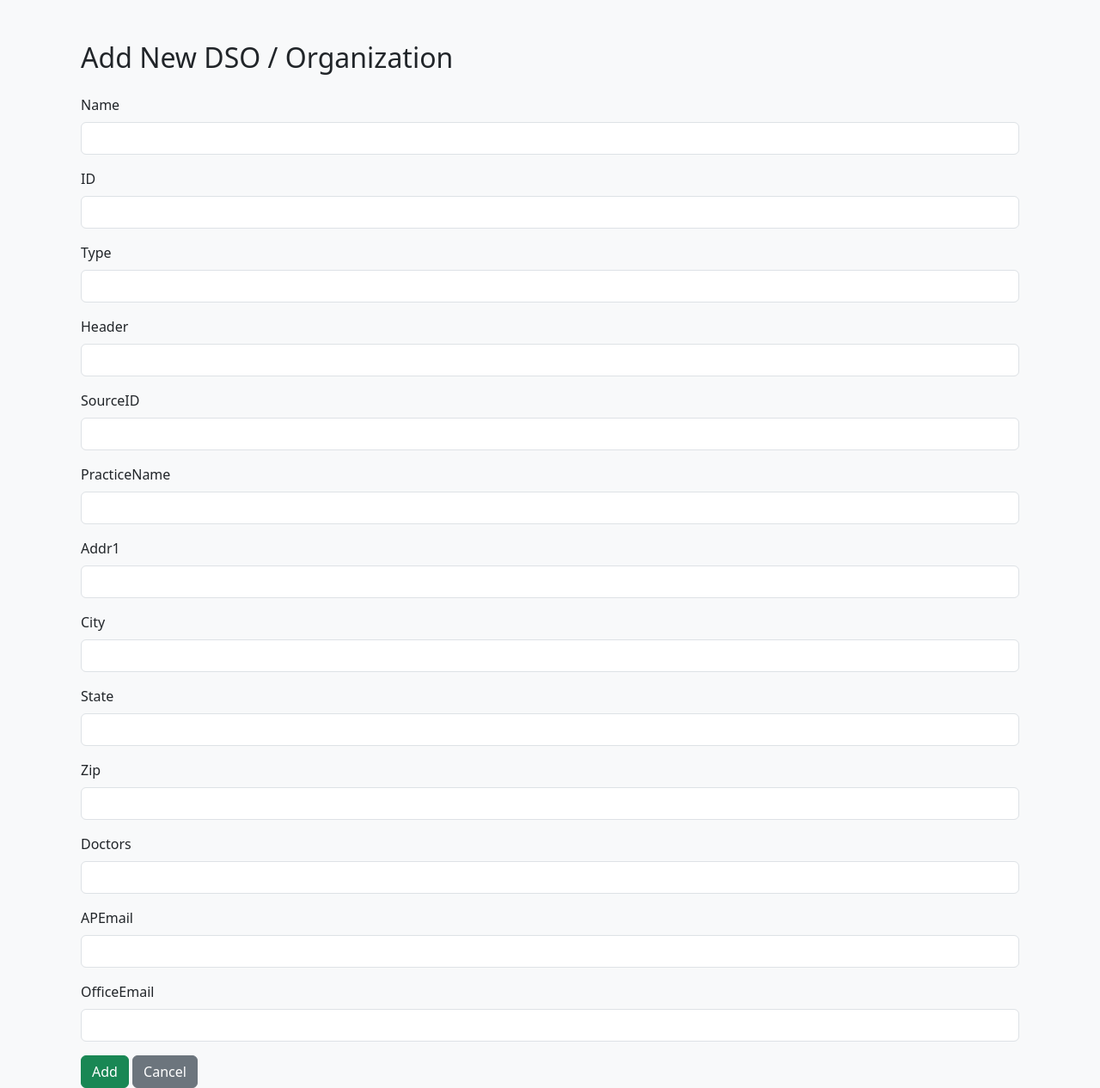
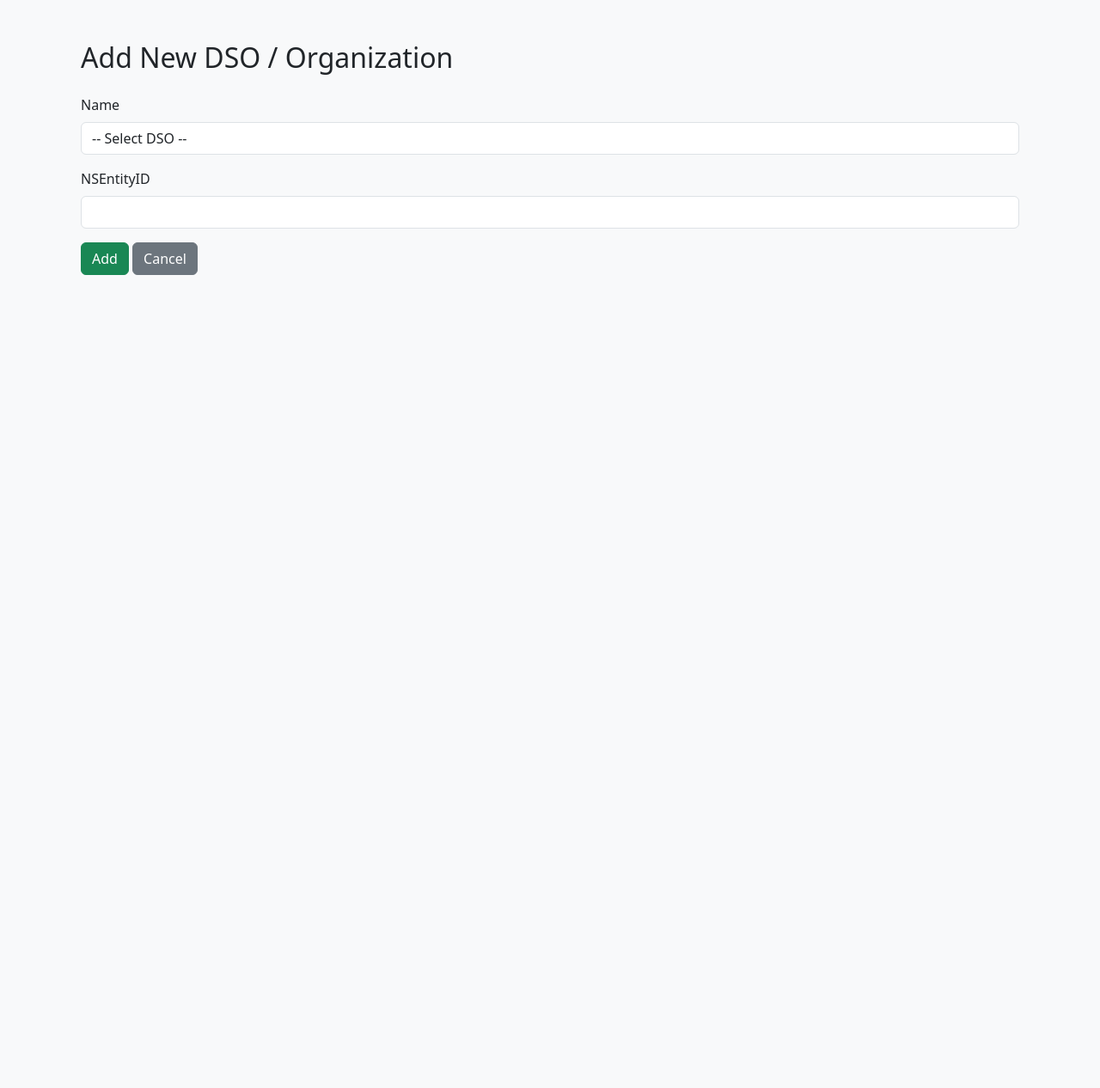
Before and after one commit to Specialty-Appliances/flask-matching-app, a Flask app: page /setup/add in a window 1280 px wide. Shown: the whole page at 86% size. After the commit the page ends 320 px from the top, so only its background shows below. Run offline with Flask 3, Linux system fonts and the light colour scheme; parts of the project's set-up code (start-up, migrations or seed data) failed here and were passed over.

Commit message:
added auto mapping and home page and setup

```diff
--- a/app.py
+++ b/app.py
@@ -7,14 +7,13 @@ import tempfile
 import pandas as pd
 from flask import Flask, request, render_template, redirect, url_for, session
 from werkzeug.utils import secure_filename
-from databricks_conn import get_customer_data, upload_to_datalake
+from databricks_conn import get_customer_data, upload_to_datalake ,get_dso_dropdown_options,insert_or_update_dso_config, get_dso_config_data
 from match_logic import match_records_by_fields
 from datetime import datetime
 
 # --- Config ---
 UPLOAD_FOLDER = 'temp_uploads'
 ALLOWED_EXTENSIONS = {'xlsx'}
-JSON_FILE = 'data.json'
 
 app = Flask(__name__)
 app.secret_key = "6cb3dd47625397ec6703cd04dbf6014e2671977d0ca1a16c2c858fa195b00255"
@@ -23,23 +22,17 @@ os.makedirs(UPLOAD_FOLDER, exist_ok=True)
 logging.basicConfig(level=logging.INFO)
 
 # --- Helper Functions ---
-
 def load_dso_data():
-    try:
-        with open(JSON_FILE, 'r') as f:
-            return json.load(f)
-    except FileNotFoundError:
-        return []
+    return get_dso_config_data()
 
 def save_dso_data(data):
-    with open(JSON_FILE, 'w') as f:
+    with open('data.json', 'w') as f:
         json.dump(data, f, indent=2)
 
 def allowed_file(filename):
     return '.' in filename and filename.rsplit('.', 1)[1].lower() in ALLOWED_EXTENSIONS
 
 # --- Routes ---
-
 @app.route('/')
 def home():
     return render_template('home.html')
@@ -47,8 +40,8 @@ def home():
 @app.route('/upload', methods=['GET', 'POST'])
 def upload_file():
     if request.method == 'GET':
-        dso_data = load_dso_data()
-        dso_list = [f"{d['Name']} | {d['ID']}" for d in dso_data]
+        dso_data = load_dso_data().to_dict(orient='records')
+        dso_list = [f"{d['Name']} | {d['NSEntityID']}" for d in dso_data]
         return render_template('upload.html', dso_names=dso_list)
 
     if 'file' not in request.files:
@@ -61,12 +54,17 @@ def upload_file():
     if file and allowed_file(file.filename):
         filename = secure_filename(file.filename)
         dso = request.form.get('dso')
-        dso_name = dso.split('|')[0].strip()
+        if not dso or '|' not in dso:
+            return "Invalid DSO selection.", 400
+
+        dso_name, dso_id = dso.split('|')
+        dso_name = dso_name.strip()
+        dso_id = dso_id.strip()
         session['dso'] = dso_name
         session['original_filename'] = filename
 
-        config = load_dso_data()
-        config_entry = next((e for e in config if e["Name"] == dso_name), None)
+        config_df = load_dso_data().to_dict(orient='records')
+        config_entry = next((e for e in config_df if e["Name"] == dso_name and str(e["NSEntityID"]) == dso_id), None)
         if not config_entry:
             return f"No config for DSO '{dso_name}'", 400
 
@@ -75,20 +73,40 @@ def upload_file():
         df = pd.read_excel(file, dtype=str, header=dso_header).fillna('')
         df.columns = df.columns.str.strip()
 
+        # Extract valid mappings (ignore metadata keys)
+        cleaned_mapping = {
+            k: v for k, v in config_entry.items()
+            if k not in ['ID', 'Name', 'NSEntityID', 'Type', 'Header', 'Concat_Doctor']
+            and isinstance(v, str) and v.strip()
+        }
+
+        try:
+            df = df[list(cleaned_mapping.values())]
+        except KeyError as e:
+            return f"Missing expected column(s): {e}", 400
+
+        df.columns = list(cleaned_mapping.keys())
+
+        # Handle doctor name concatenation if configured
         if concat_dr and all(col in df.columns for col in concat_dr):
             df['Doctors'] = df[concat_dr[0]].fillna('') + ' ' + df[concat_dr[1]].fillna('')
 
-        keys_in = list(config_entry.values())[5:]
-        keys_out = list(config_entry.keys())[5:]
-        df = df[keys_in]
-        df.columns = keys_out
+        # Combine email and add_email into one 'Emails' column
+        if 'Emails' in df.columns and 'AddEmail' in df.columns:
+            df['Emails'] = df['Emails'].astype(str) + ',' + df['AddEmail'].astype(str)
+        elif 'AddEmail' in df.columns:
+            df['Emails'] = df['AddEmail'].astype(str)
+
+        # Add metadata columns
         df['Source'] = dso_name
-        df['DSO_Id'] = config_entry["ID"]
-        df['Type'] = config_entry["Type"]
+        df['DSO_Id'] = config_entry.get("NSEntityID", '')
+        df['Type'] = config_entry.get("Type", '')
 
-        if 'SourceID' not in df.columns:
+        # Generate SourceID if not already present
+        if 'SourceID' not in df.columns and 'PracticeName' in df.columns and 'Addr1' in df.columns:
             df['SourceID'] = df['PracticeName'].astype(str) + ' | ' + df['Addr1'].astype(str)
 
+        # Save prepared file temporarily
         temp_path = os.path.join(tempfile.gettempdir(), f"{uuid.uuid4()}.parquet")
         df.to_parquet(temp_path)
         session['prepared_data_path'] = temp_path
@@ -170,26 +188,29 @@ def send_to_datalake():
         return f"Upload failed: {e}", 500
 
 # --- DSO Setup Routes ---
-
 @app.route('/setup')
 def setup():
-    data = load_dso_data()
+    data_df = get_dso_config_data()
+    data = data_df.to_dict(orient='records')
     return render_template('setup.html', data=data)
 
 @app.route('/setup/add', methods=['GET', 'POST'])
 def setup_add():
     if request.method == 'POST':
         new_dso = {k: v for k, v in request.form.items()}
-        data = load_dso_data()
-        data.append(new_dso)
-        save_dso_data(data)
+        insert_or_update_dso_config(new_dso)
         return redirect(url_for('setup'))
-    return render_template('setup_add.html')
+
+    dso_df = get_dso_dropdown_options()
+    dso_list = dso_df.to_dict(orient='records')
+
+    columns = list(get_dso_config_data().columns)
+    return render_template('setup_add.html', dso_list=dso_list, columns=columns)
 
 @app.route('/setup/edit/<org_id>', methods=['GET', 'POST'])
 def setup_edit(org_id):
     data = load_dso_data()
-    org = next((d for d in data if d["ID"] == org_id), None)
+    org = next((d for d in data if d["NSEntityID"] == org_id), None)
     if not org:
         return "DSO not found", 404
 
@@ -205,7 +226,7 @@ def setup_edit(org_id):
 @app.route('/setup/delete/<org_id>', methods=['POST'])
 def setup_delete(org_id):
     data = load_dso_data()
-    data = [d for d in data if d["ID"] != org_id]
+    data = [d for d in data if d["NSEntityID"] != org_id]
     save_dso_data(data)
     return redirect(url_for('setup'))
 
--- a/databricks_conn.py
+++ b/databricks_conn.py
@@ -92,17 +92,38 @@ def upload_to_datalake(df: pd.DataFrame):
     finally:
         cursor.close()
 
+def get_dso_config_data():
+    query = "SELECT * FROM sa.dso_recon.dso_config"
+    return pd.read_sql(query, connection)  # Use your Databricks connection
 
+def get_dso_dropdown_options():
+    query = "SELECT CompanyName AS Name, DSOId AS ID FROM sa.netsuite.customer_dso"
+    return pd.read_sql(query, connection)
 
-# def get_dso_list():
-#     """Fetches a list of DSOs from the datalake."""
-#     cursor = connection.cursor()
-#     dso_names = []
-#     try:
-#         # CORRECTED QUERY: Used backticks (`) for the table identifier.
-#         cursor.execute("SELECT CompanyName, DSOId FROM `sa`.`netsuite`.`customer_dso`")
-#         for row in cursor.fetchall():
-#             dso_names.append(f"{row['CompanyName']} | {row['DSOId']}")
-#     finally:
-#         cursor.close()
-#     return dso_names
+def insert_or_update_dso_config(record):
+    # Normalize boolean values
+    for key in ["ConcatSourceID", "ConcatDoctorName"]:
+        record[key] = str(record.get(key, "")).lower() in ["true", "1", "on", "yes"]
+
+    # Helper to safely format SQL values
+    def format_value(v):
+        if v is None or str(v).strip() == "":
+            return "NULL"
+        escaped = str(v).replace("'", "''")
+        return f"'{escaped}'"
+
+    columns = list(record.keys())
+    values = [format_value(record[col]) for col in columns]
+
+    col_str = ", ".join(f"`{col}`" for col in columns)
+    val_str = ", ".join(values)
+
+    query = f"""
+        INSERT INTO sa.dso_recon.dso_config ({col_str})
+        VALUES ({val_str})
+    """
+
+    print("🟢 Executing insert query:\n", query)
+
+    with connection.cursor() as cursor:
+        cursor.execute(query)
--- a/templates/setup_add.html
+++ b/templates/setup_add.html
@@ -3,14 +3,54 @@
 <div class="container mt-4">
     <h2 class="mb-4">Add New DSO / Organization</h2>
     <form method="post">
-        {% for field in ["Name", "ID", "Type", "Header", "SourceID", "PracticeName", "Addr1", "City", "State", "Zip", "Doctors", "APEmail", "OfficeEmail"] %}
+
+        <!-- Static Dropdown for DSO Name -->
         <div class="mb-3">
-            <label class="form-label">{{ field }}</label>
-            <input type="text" class="form-control" name="{{ field }}">
+            <label class="form-label">Name</label>
+            <select class="form-control" name="Name" id="Name" onchange="setDSOId()" required>
+                <option value="">-- Select DSO --</option>
+                {% for dso in dso_list %}
+                    <option value="{{ dso['Name'] }}" data-id="{{ dso['ID'] }}">{{ dso['Name'] }}</option>
+                {% endfor %}
+            </select>
         </div>
-        {% endfor %}
+
+        <!-- Auto-filled NSEntityID -->
+        <div class="mb-3">
+            <label class="form-label">NSEntityID</label>
+            <input type="text" class="form-control" name="NSEntityID" id="ID" readonly>
+        </div>
+
+
+        <!-- Dynamic Fields from Databricks Schema -->
+{% for field in columns %}
+    {% if field not in ["Name", "ID", "NSEntityID"] %}
+        {% if field in ["ConcatSourceID", "ConcatDoctorName"] %}
+            <div class="form-check mb-3">
+                <input class="form-check-input" type="checkbox" name="{{ field }}" id="{{ field }}">
+                <label class="form-check-label" for="{{ field }}">{{ field }}</label>
+            </div>
+        {% else %}
+            <div class="mb-3">
+                <label class="form-label">{{ field }}</label>
+                <input type="text" class="form-control" name="{{ field }}">
+            </div>
+        {% endif %}
+    {% endif %}
+{% endfor %}
+
+
         <button type="submit" class="btn btn-success">Add</button>
         <a href="{{ url_for('setup') }}" class="btn btn-secondary">Cancel</a>
     </form>
 </div>
+
+<!-- JS to auto-fill ID -->
+<script>
+    function setDSOId() {
+        const selectedOption = document.querySelector("#Name").selectedOptions[0];
+        const dsoId = selectedOption.getAttribute("data-id");
+        document.getElementById("ID").value = dsoId || "";
+    }
+</script>
 {% endblock %}
```
Also changed, not shown: templates/setup_edit.html (+15 -2 lines).
